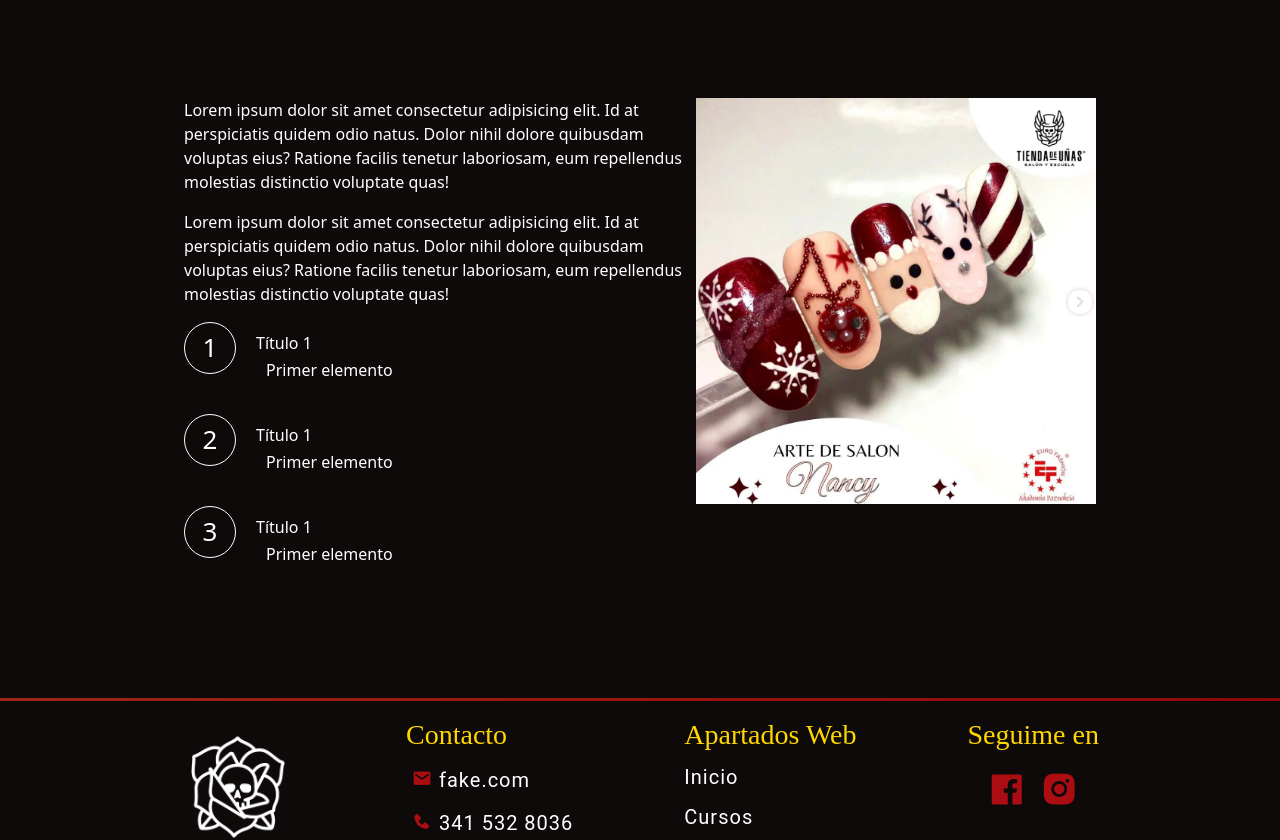
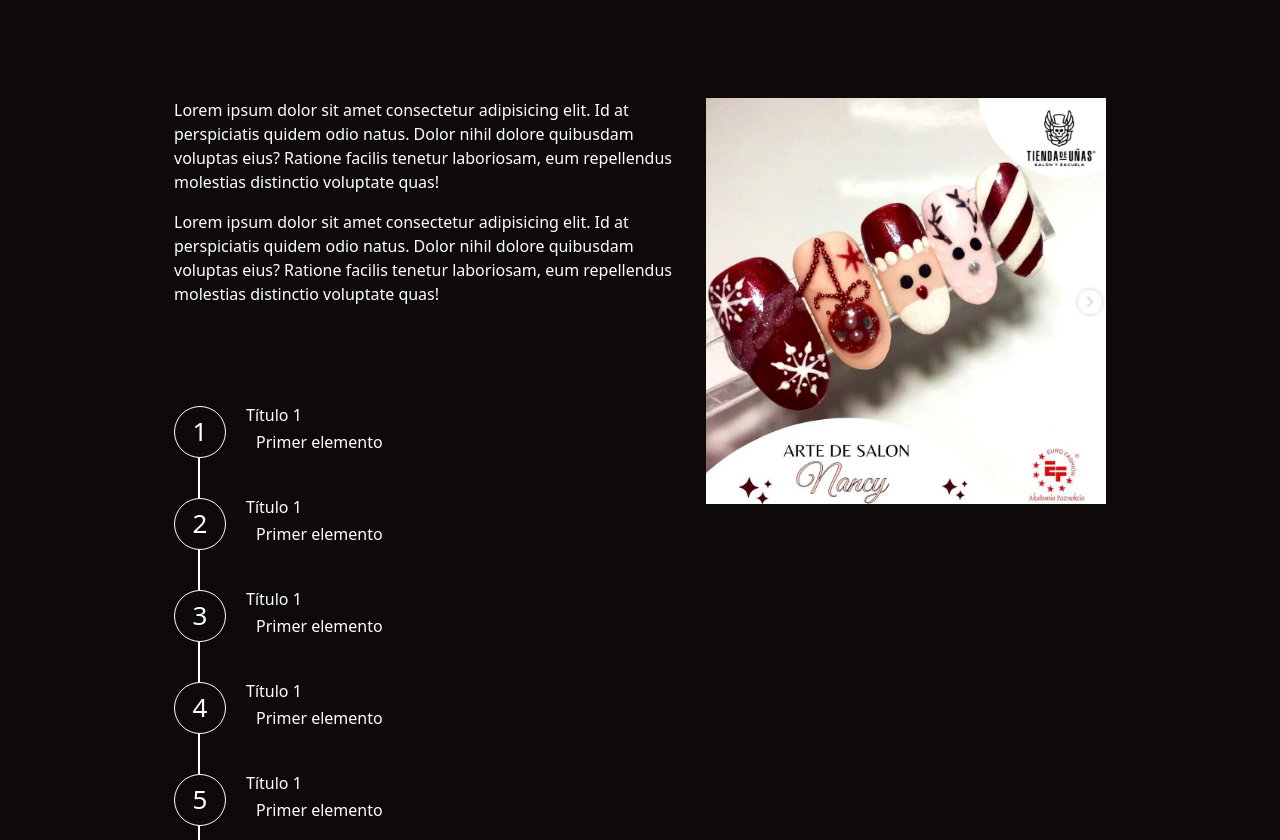
Before and after one commit to MatiasColazo1/tdu-page, an Angular app in the folder Cliente/: page /cursos in a window 1280 px wide. Shown: the part 386-1226 px from the top of the page. Built offline with nearby package versions, Linux system fonts and the light colour scheme; a web font is replaced by a local one.

Commit message:
arreglos en cursos

```diff
--- a/Cliente/src/app/components/cursos/cursos.component.css
+++ b/Cliente/src/app/components/cursos/cursos.component.css
@@ -62,14 +62,18 @@ h2 {
   display: flex;
   justify-content: center;
   align-items: flex-start;
-
 }
 
 
 
 .texto {
-  width: 40%; /* Ajusta según tus necesidades */
+  width: 40%;
+  margin-right: 20px;
   color: #fff;
+}
+
+.info{
+  margin-bottom: 100px;
 }
 
 .imagen {
@@ -85,8 +89,8 @@ h2 {
 .lista-circular li {
   counter-increment: lista-numerada;
   display: flex;
-  align-items: center;
   margin-bottom: 20px;
+  position: relative;
 }
 
 .lista-circular li::before {
@@ -113,3 +117,18 @@ h2 {
   display: inline-block;
   margin-left: 10px;
 }
+
+.lista-circular li::after {
+  content: '';
+  position: absolute;
+  left: 1.5em;
+  top: 3.2em;
+  bottom: -20px;
+  border-left: 2px solid #fff;
+  z-index: -1;
+}
+
+/* No dibujar una línea en el último elemento */
+.lista-circular li:last-child::after {
+  display: none;
+}
--- a/Cliente/src/app/components/cursos/cursos.component.html
+++ b/Cliente/src/app/components/cursos/cursos.component.html
@@ -7,13 +7,33 @@
 <div style="height: 100px"></div>
 <div class="contenedor">
   <div class="texto">
-    <p>Lorem ipsum dolor sit amet consectetur adipisicing elit. Id at perspiciatis
-      quidem odio natus. Dolor nihil dolore quibusdam voluptas eius? Ratione facilis tenetur laboriosam,
-      eum repellendus molestias distinctio voluptate quas!</p>
+    <div class="info">
       <p>Lorem ipsum dolor sit amet consectetur adipisicing elit. Id at perspiciatis
         quidem odio natus. Dolor nihil dolore quibusdam voluptas eius? Ratione facilis tenetur laboriosam,
         eum repellendus molestias distinctio voluptate quas!</p>
+        <p>Lorem ipsum dolor sit amet consectetur adipisicing elit. Id at perspiciatis
+          quidem odio natus. Dolor nihil dolore quibusdam voluptas eius? Ratione facilis tenetur laboriosam,
+          eum repellendus molestias distinctio voluptate quas!</p>
+    </div>
       <ol class="lista-circular">
+        <li>
+          <div class="">
+            <h6>Título 1</h6>
+            <span>Primer elemento</span>
+          </div>
+        </li>
+        <li>
+          <div class="">
+            <h6>Título 1</h6>
+            <span>Primer elemento</span>
+          </div>
+        </li>
+        <li>
+          <div class="">
+            <h6>Título 1</h6>
+            <span>Primer elemento</span>
+          </div>
+        </li>
         <li>
           <div class="">
             <h6>Título 1</h6>
```
